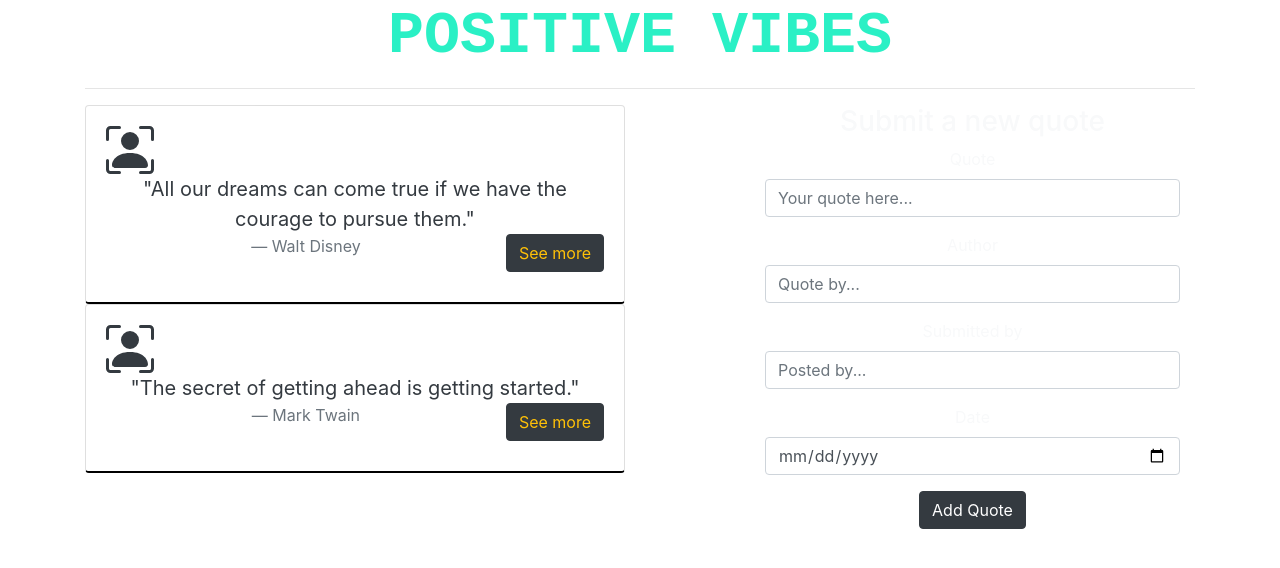
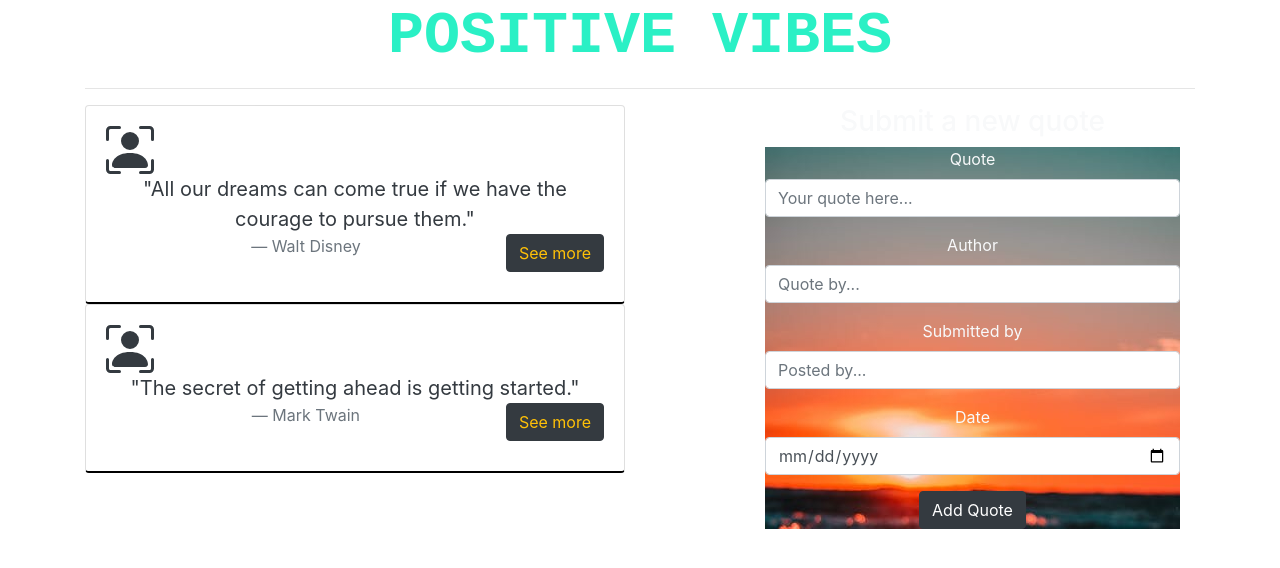
Before and after one commit to Winnyk15/QUOTES, an Angular app: page / in a window 1280 px wide. Shown: the top 568 px of the page. Built offline with nearby package versions, Linux system fonts and the light colour scheme.

Commit message:
add image to assets

```diff
--- a/src/app/form-quotes/form-quotes.component.css
+++ b/src/app/form-quotes/form-quotes.component.css
@@ -0,0 +1,3 @@
+form {
+    background-image: url(../../assets/sunset.jpeg);
+}
```
Also changed, not shown: src/assets/sunset.jpeg (added).
